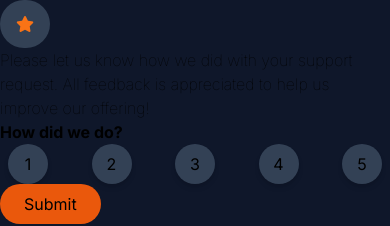
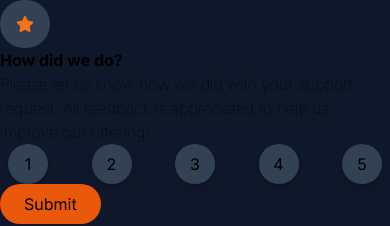
Before and after one commit to remtaine/fem-interactive-rating-component, a plain HTML site: page index.html in a window 390 px wide. Shown: the top 226 px of the page. Drawn offline with Linux system fonts and the light colour scheme.

Commit message:
made text size responsive

```diff
--- a/index.html
+++ b/index.html
@@ -21,8 +21,8 @@
 
   <!-- Select Score -->
       <i class="fa-solid fa-star p-4 rounded-full bg-slate-700 w-fit text-orange-500"></i>
-      <p class="font-thin text-md">Please let us know how we did with your support request. All feedback is appreciated to help us improve our offering!</p>
       <h1 class="font-bold sm:text-base text-sm">How did we do?</h1>
+      <p class="font-thin sm:text-base text-sm">Please let us know how we did with your support request. All feedback is appreciated to help us improve our offering!</p>
       <ol id="selection-list" class="flex gap-2 justify-between mx-2">
         <li class=""><button class="shadow-md p-2 bg-slate-700 rounded-full w-10 h-10 text-center align-middle hover:bg-slate-400 active:bg-orange-600 duration-500">1</button></li>
         <li class=""><button class="shadow-md p-2 bg-slate-700 rounded-full w-10 h-10 text-center align-middle hover:bg-slate-400 active:bg-orange-600 duration-500">2</button></li>
```
